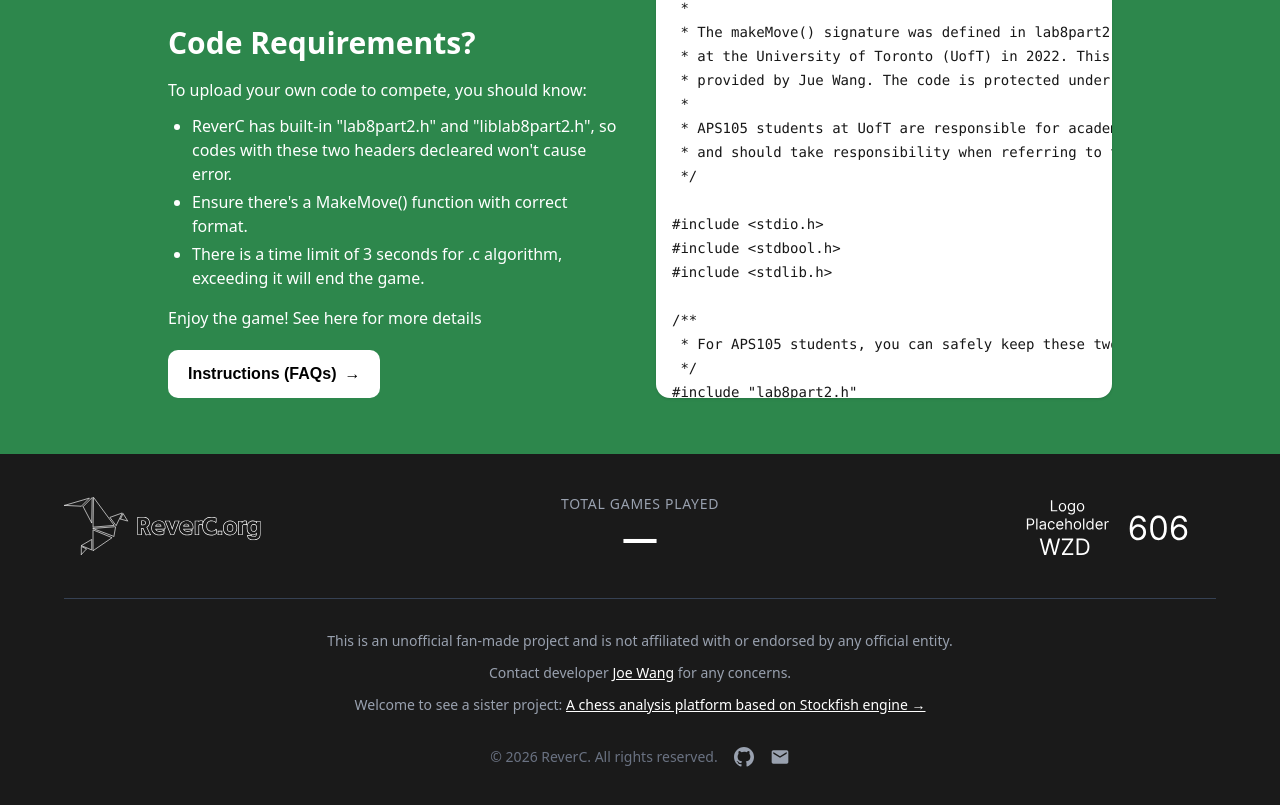
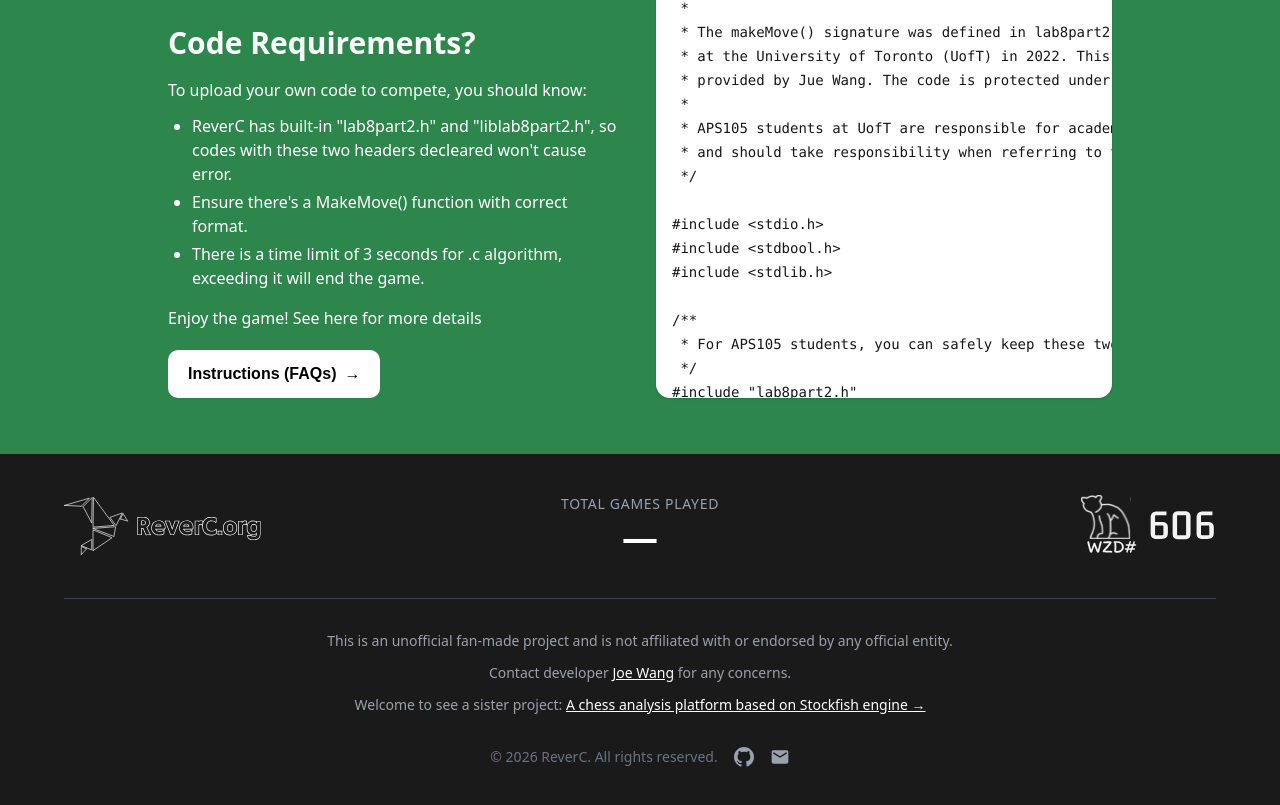
Before and after one commit to joewang0430/rever-c, a Next.js app in the folder client/: page / in a window 1280 px wide. Shown: the part 997-1802 px from the top of the page. Built offline with nearby package versions, Linux system fonts and the light colour scheme; no server answers.

Commit message:
wzd passed

```diff
--- a/client/src/sections/footer/index.tsx
+++ b/client/src/sections/footer/index.tsx
@@ -41,11 +41,11 @@ export default function Footer() {
                 {/* Right: WZD Logo Placeholder - Hidden on mobile */}
                 <div className="hidden md:flex justify-end">
                     <Image
-                        src="/svgs/footer/wzd_logo_placeholder.svg"
+                        src="/svgs/footer/wzd_606_white.svg"
                         alt="WZD Logo"
-                        width={200}
-                        height={80}
-                        className="h-auto"
+                        width={135}
+                        height={54}
+                        className="h-auto opacity-95"
                     />
                 </div>
             </div>
```
Also changed, not shown: client/public/svgs/footer/wzd_606_white.svg (added).
